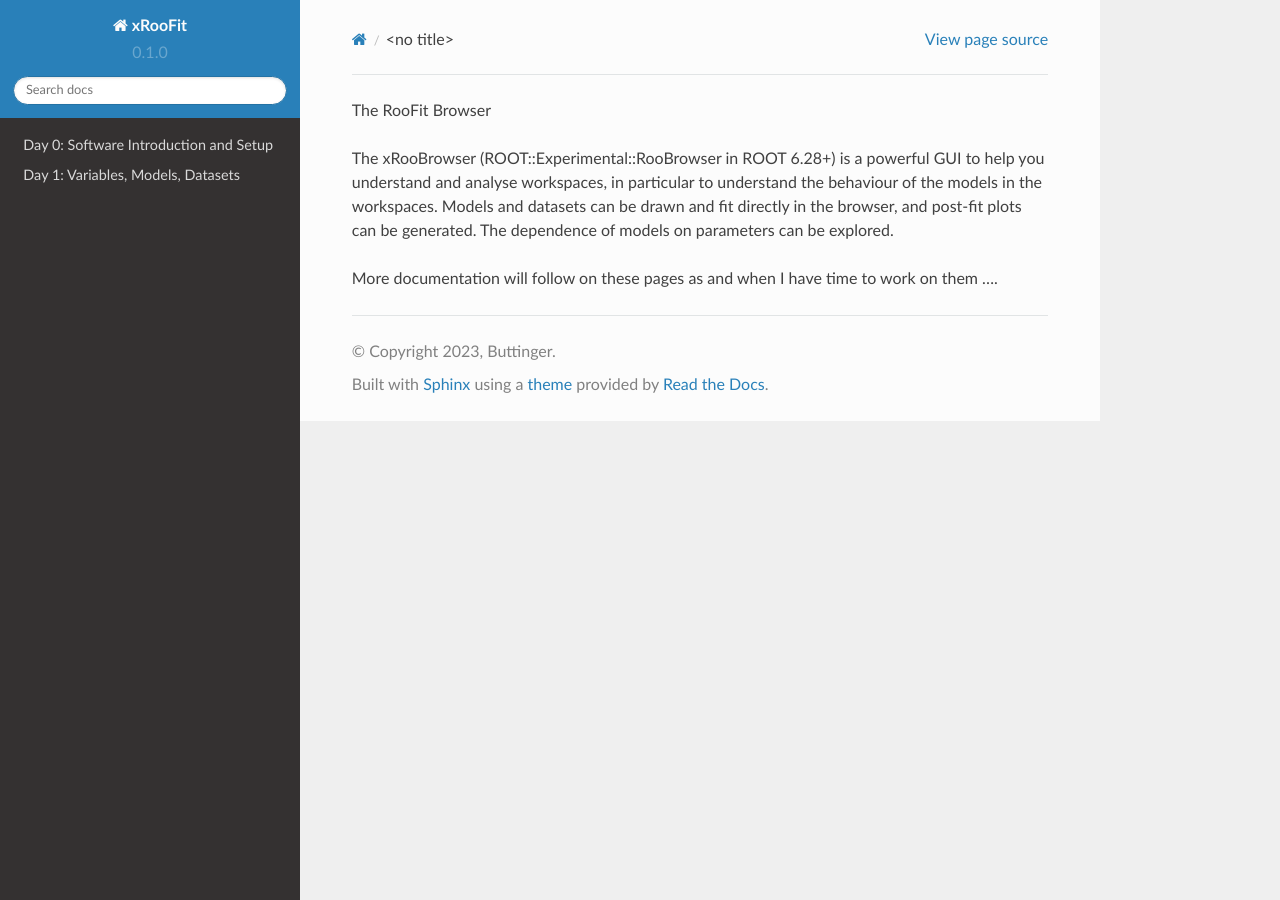
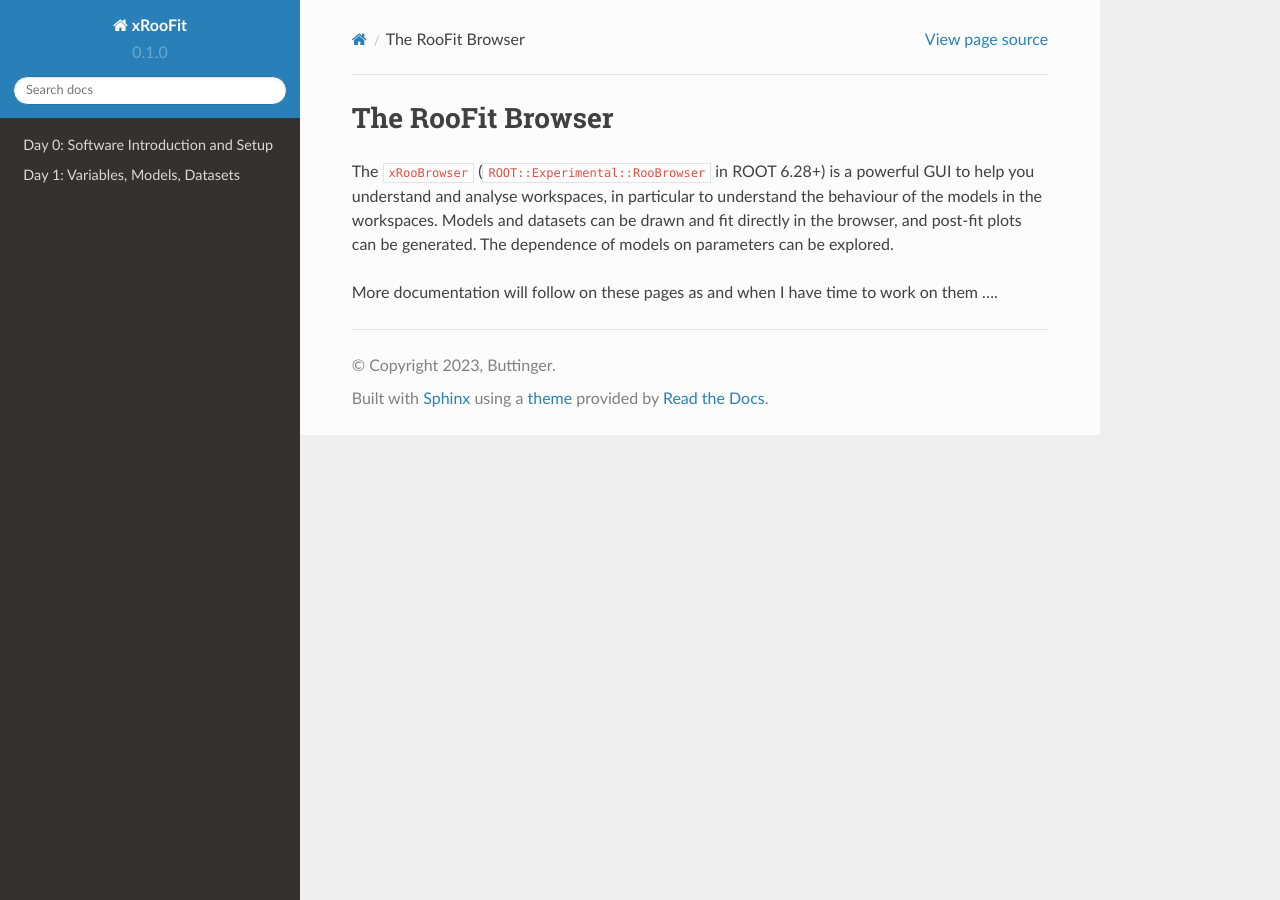
Before and after one commit to will-cern/xroofit-readthedocs, a Sphinx documentation site: the page built from docs/source/browser.rst, in a window 1280 px wide. Built offline with Sphinx 7.4.7 and the Read the Docs theme 2.0.0, drawn with Linux system fonts in a browser that asks for light colours.

Commit message:
Update browser.rst

```diff
--- a/docs/source/browser.rst
+++ b/docs/source/browser.rst
@@ -1,5 +1,6 @@
 The RooFit Browser
+===================================
 
-The xRooBrowser (ROOT::Experimental::RooBrowser in ROOT 6.28+) is a powerful GUI to help you understand and analyse workspaces, in particular to understand the behaviour of the models in the workspaces. Models and datasets can be drawn and fit directly in the browser, and post-fit plots can be generated. The dependence of models on parameters can be explored.
+The ``xRooBrowser`` (``ROOT::Experimental::RooBrowser`` in ROOT 6.28+) is a powerful GUI to help you understand and analyse workspaces, in particular to understand the behaviour of the models in the workspaces. Models and datasets can be drawn and fit directly in the browser, and post-fit plots can be generated. The dependence of models on parameters can be explored.
 
 More documentation will follow on these pages as and when I have time to work on them ....
```
